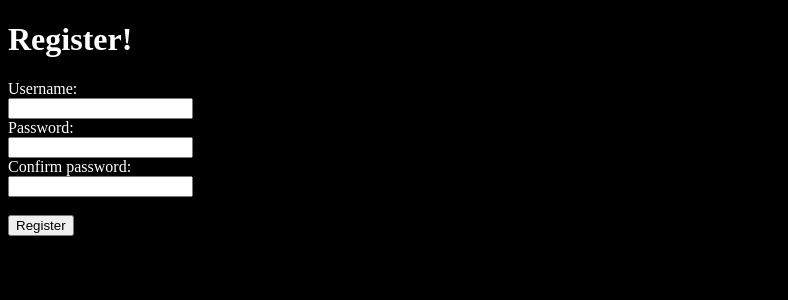
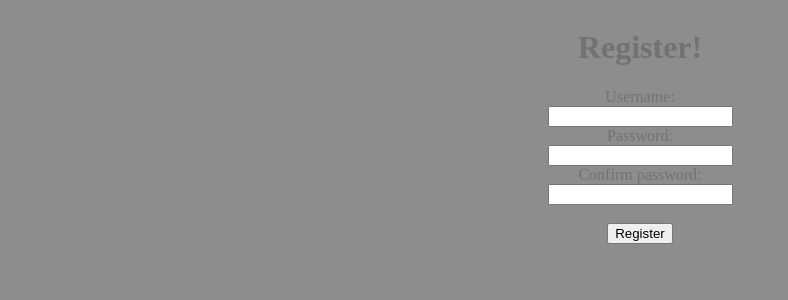
Before and after one commit to isakkjerstad/web-authentication, a Python web app: template server/templates/register.html in a window 1280 px wide. Shown: the top 300 px of the page, without its empty margins (0-788 px from the left). Run offline with Jinja, Linux system fonts and the light colour scheme; the template is opened without the code that fills it, so the values that code supplies are empty.

Commit message:
Updated CSS
Testing some features with CSS, and fixing some needed styling.

```diff
--- a/server/static/style.css
+++ b/server/static/style.css
@@ -1,4 +1,29 @@
 body {
-    color: white;
-    background-color: black;
+    color: #ffffff;
+    background-color: #000000;
+    animation: blinkingBackground 10s infinite;
 }
+
+@keyframes blinkingBackground{
+    0%	    {
+        color: #000000;
+        background-color: #ffffff;
+    }
+
+    50%    {
+        color: #ffffff;
+        background-color: #000000;
+    }
+
+    100%    {
+        color: #000000;
+        background-color: #ffffff;
+    }
+}
+
+.center {
+    display: flex;
+    justify-content: center;
+    flex-direction: column;
+    text-align: center;
+}
--- a/server/templates/base.html
+++ b/server/templates/base.html
@@ -12,6 +12,8 @@
     <link href="{{ url_for('static', filename='style.css') }}" rel="stylesheet">
   </head>
   <body>
-    {% block main %}{% endblock %}
+    <div class="center">
+      {% block main %}{% endblock %}
+    </div>
   </body>
 </html>
```
